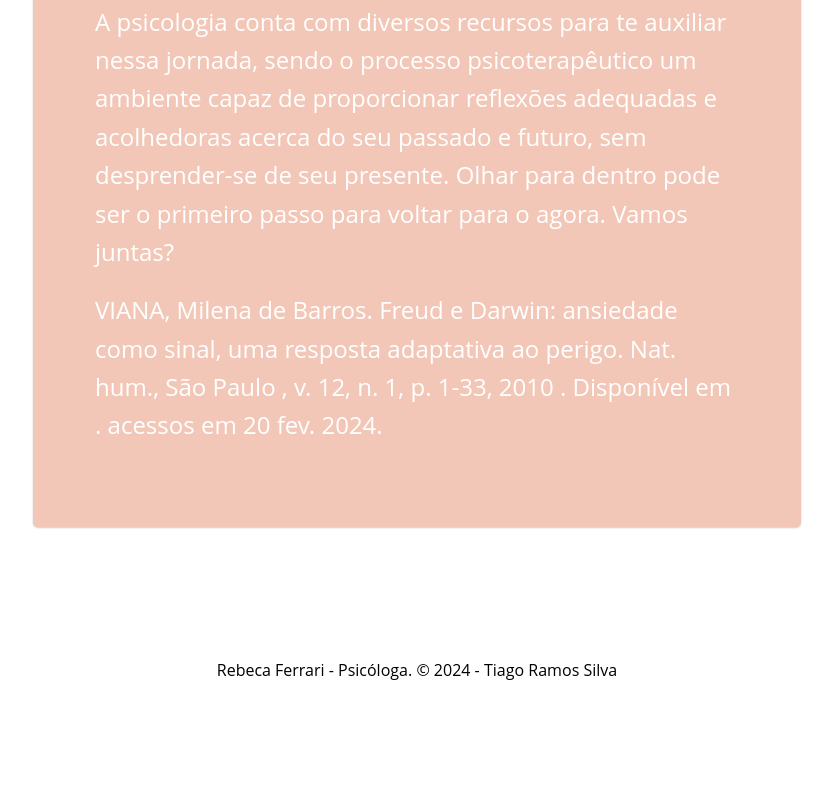
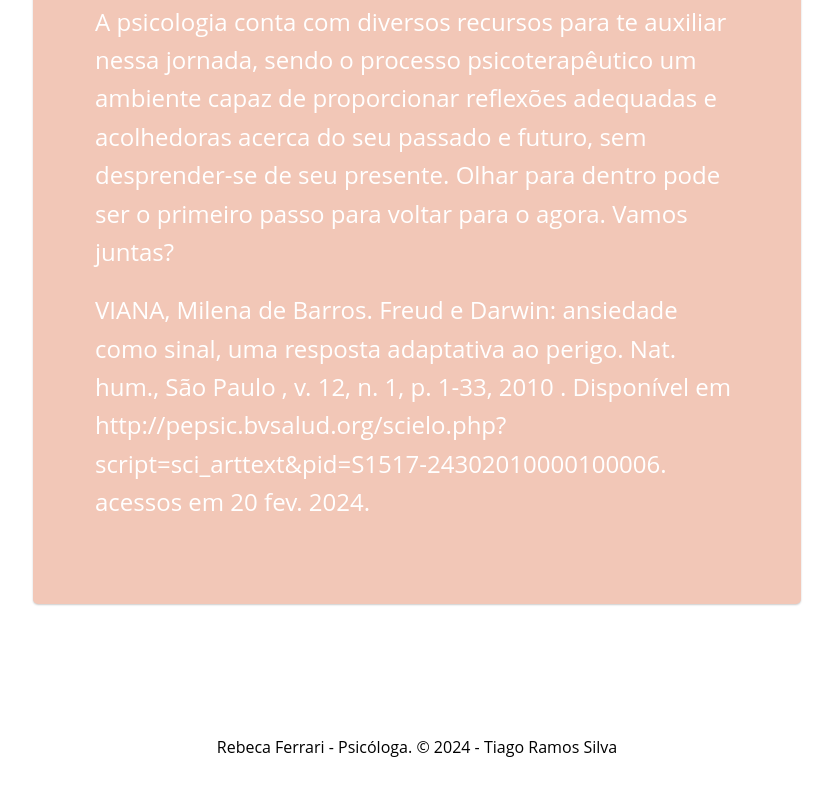
Before and after one commit to tiagoramossilva/rebecaferrari-site, a plain HTML site: page components/pages/blog2.html in a window 1280 px wide. Shown: the part 3857-4647 px from the top of the page, without its empty margins (223-1056 px from the left). Before the commit the page ends 4570 px from the top, so only its background shows below. Drawn offline with nearby package versions, Linux system fonts and the light colour scheme.

Commit message:
atualizei overlay

```diff
--- a/components/pages/blog2.html
+++ b/components/pages/blog2.html
@@ -124,9 +124,10 @@
 
                 <p class="blogpostText1">
                     VIANA, Milena de Barros. Freud e Darwin: ansiedade como sinal, uma resposta adaptativa ao perigo.
-                    Nat. hum., São Paulo , v. 12, n. 1, p. 1-33, 2010 . Disponível em <http:
-                        //pepsic.bvsalud.org/scielo.php?script=sci_arttext&pid=S1517-24302010000100006&lng=pt&nrm=iso>.
-                        acessos em 20 fev. 2024.
+                    Nat. hum., São Paulo , v. 12, n. 1, p. 1-33, 2010 . Disponível em <a
+                        href="http://pepsic.bvsalud.org/scielo.php?script=sci_arttext&pid=S1517-24302010000100006"
+                        class="linkReferenciaBlog2">http://pepsic.bvsalud.org/scielo.php?script=sci_arttext&pid=S1517-24302010000100006</a>.
+                    acessos em 20 fev. 2024.
                 </p>
                 </p>
             </div>
@@ -134,6 +135,8 @@
         </div>
     </section>
 
+    <div class="overlay-menu" id="overlay-menu"></div>
+
     <div id="footerr"></div>
 </body>
 
--- a/index.css
+++ b/index.css
@@ -68,6 +68,11 @@ li a {
     color: #C0866F;
     margin-top: 9rem;
     margin-left: 21rem;
+    /* display: block;
+    position: fixed;
+    top: 0;
+    left: 0;
+    z-index: 999999; */
 }
 
 .overlay-menu {
@@ -650,6 +655,11 @@ footer {
     align-items: center;
 }
 
+.linkReferenciaBlog2{
+    text-decoration: none;
+    color: #fff;
+}
+
 
 /* CARD3 DO BLOG  */
 
```
Also changed, not shown: components/pages/blog.html (+1 -0 lines), components/pages/blog1.html (+2 -0 lines), components/pages/blog3.html (+2 -0 lines), components/pages/blog4.html (+2 -0 lines), components/pages/contato.html (+2 -0 lines), components/pages/sobre.html (+2 -0 lines), components/pages/terapia.html (+2 -0 lines).
